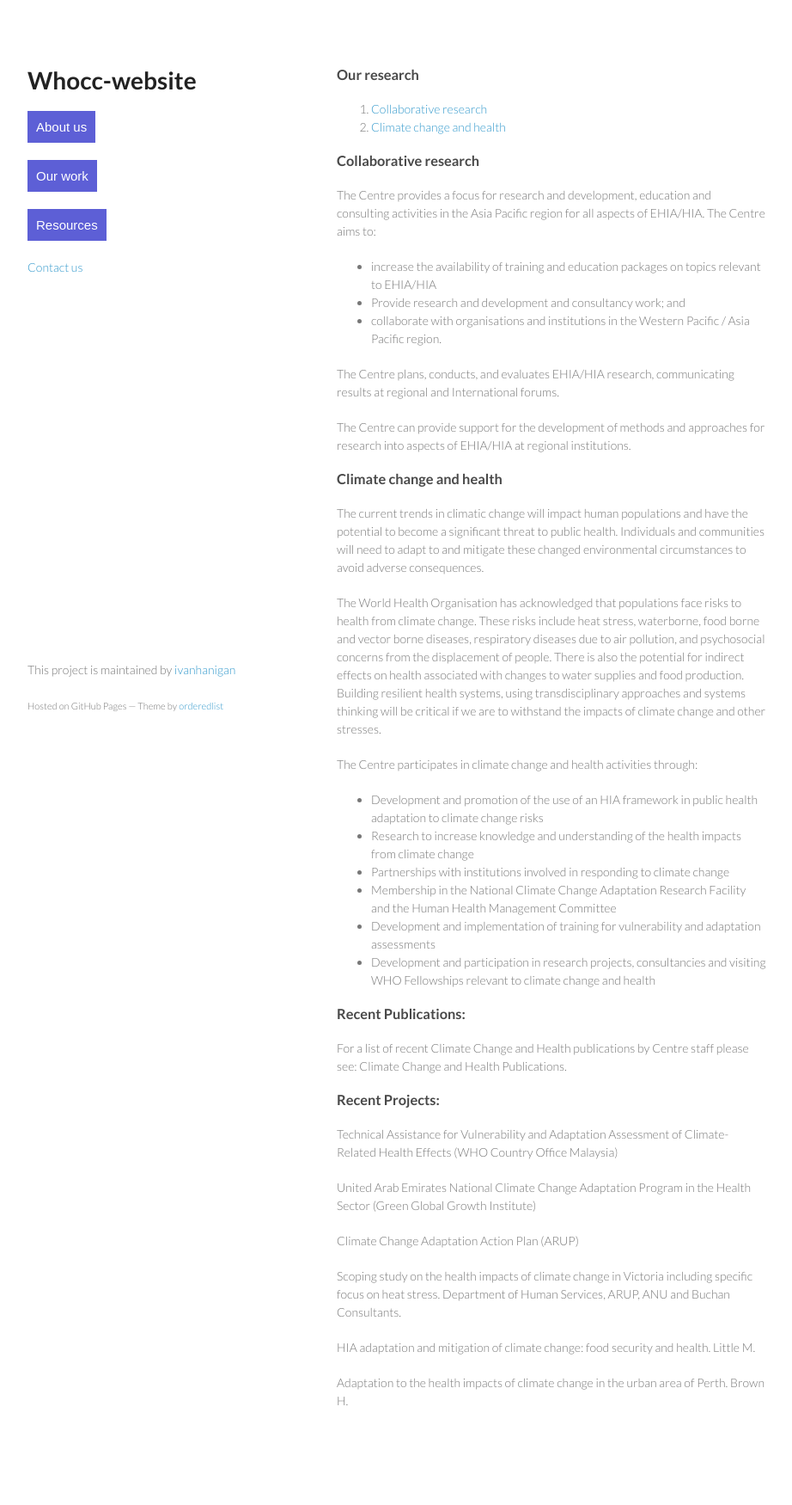
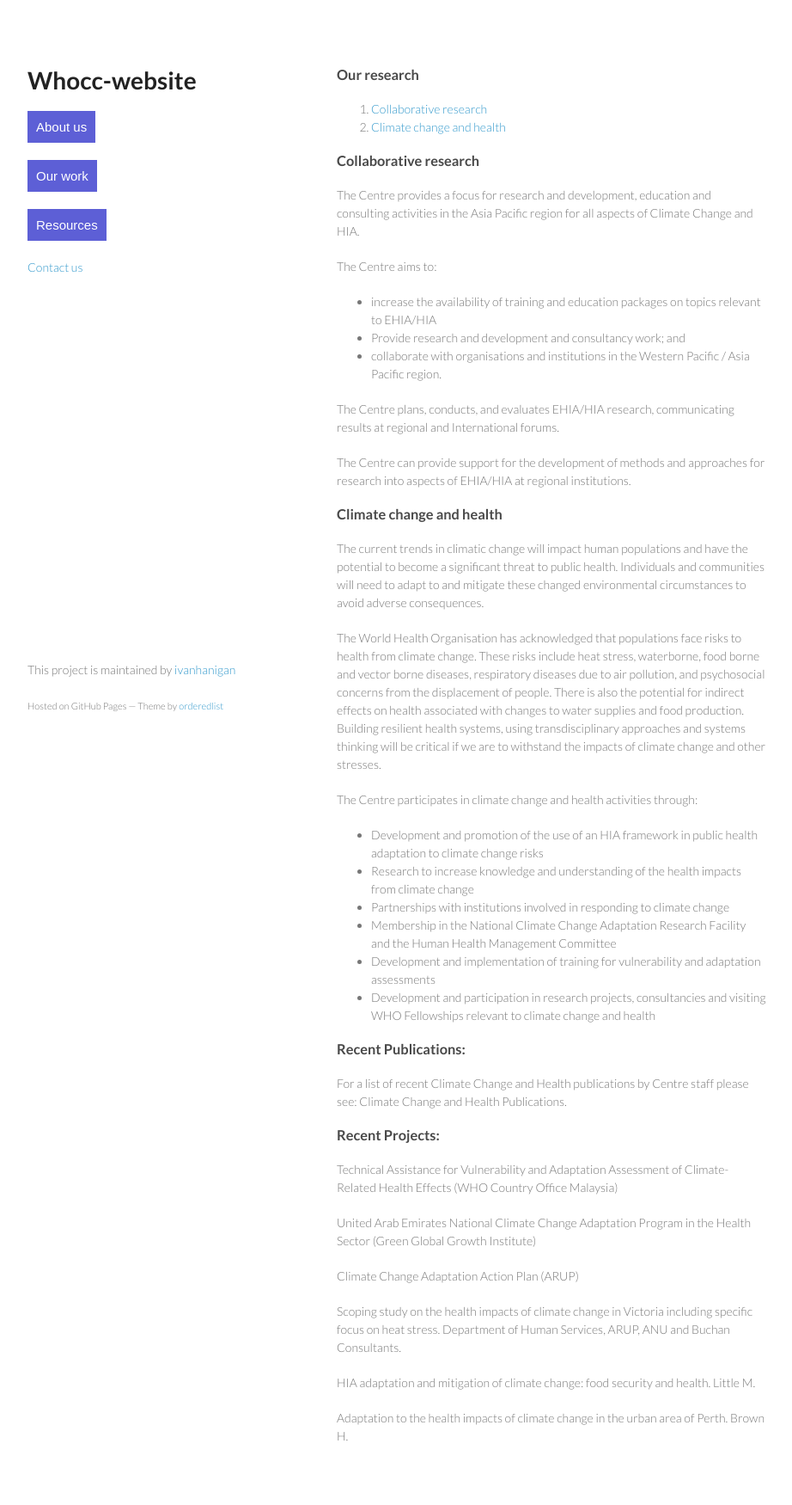
Before and after one commit to ivanhanigan/whocc-cchia-draft-website, a Jekyll site: the page built from our-research.md, in a window 1280 px wide. Shown: the whole page at 86% size, without its empty margins (178-1100 px from the left). Built offline with Jekyll 4.4.1, drawn with Linux system fonts in a browser that asks for light colours; before the commit the page ends 1709 px from its top, so only the background shows below that.

Commit message:
Update our-research.md

```diff
--- a/our-research.md
+++ b/our-research.md
@@ -9,7 +9,8 @@ title: Our research
 
 ###  <a name="head-collres"></a>Collaborative research
 
-The Centre provides a focus for research and development, education and consulting activities in the Asia Pacific region for all aspects of EHIA/HIA.
+The Centre provides a focus for research and development, education and consulting activities in the Asia Pacific region for all aspects of Climate Change and HIA.
+
 The Centre aims to:
 
 - increase the availability of training and education packages on topics relevant to EHIA/HIA
```
